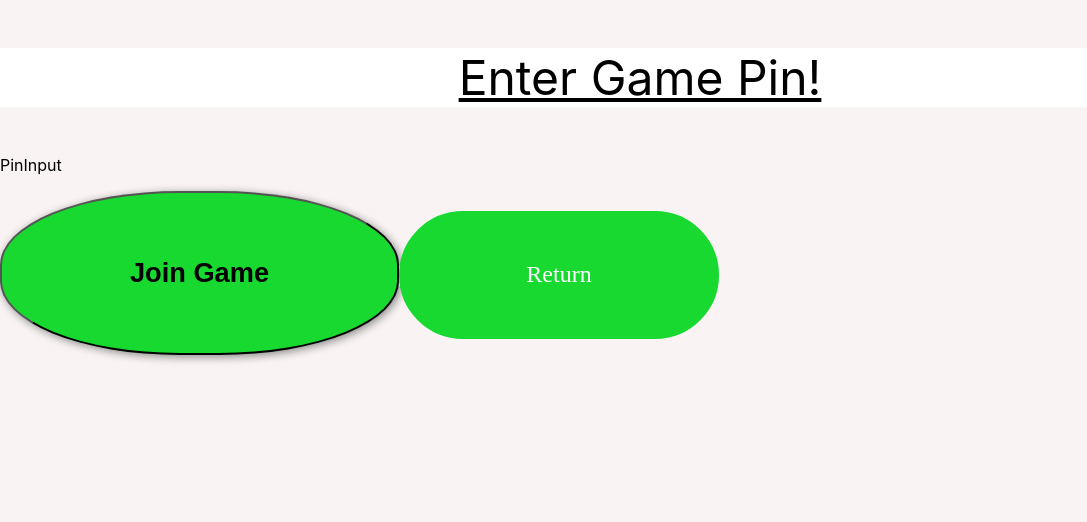
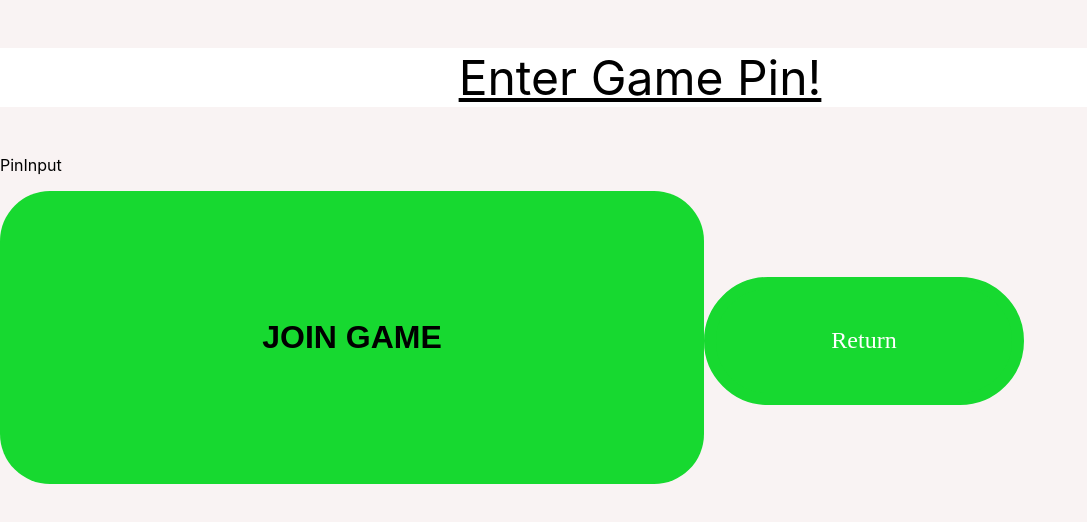
Before and after one commit to albintillas/flakdagsappen, a React (Create React App) app: page /joingame in a window 1280 px wide. Shown: the top 522 px of the page, without its empty margins (0-1087 px from the left). Built offline with nearby package versions, Linux system fonts and the light colour scheme.

Commit message:
Update Button.js

```diff
--- a/src/components/Button.js
+++ b/src/components/Button.js
@@ -7,21 +7,26 @@ const Button = ({ text, buttonColor, textColor,textDecoration ,action }) =>{
 
     return(
 
-        <Link to={"/" + action}>
+       // <Link to={"/" + action}>
             <button type='submit' onclick = {action} style={{
+
                 backgroundColor: buttonColor,
+                color: textColor,
                 textDecoration: textDecoration,
-                color: textColor,
-                padding: '5% 10% 5% 10%',
-                fontSize: '170%',
-                fontWeight: 'bold',
-                borderRadius: '45%',
-                textAlign: 'center',
-                boxShadow: '2px 2px 8px #888888'
+                fontSize: "200%",
+                textTransform: "uppercase",
+                fontWeight: "700",
+                textDecoration: "none",
+                padding: "10%",
+                borderRadius: "50px",
+                border: "none",
+                cursor: "pointer",
+                height: "75%",
+                width: "55%"
             }}>
                 {text}
             </button>
-        </Link>
+       //<Link>
     )
 }
 export default Button
```
